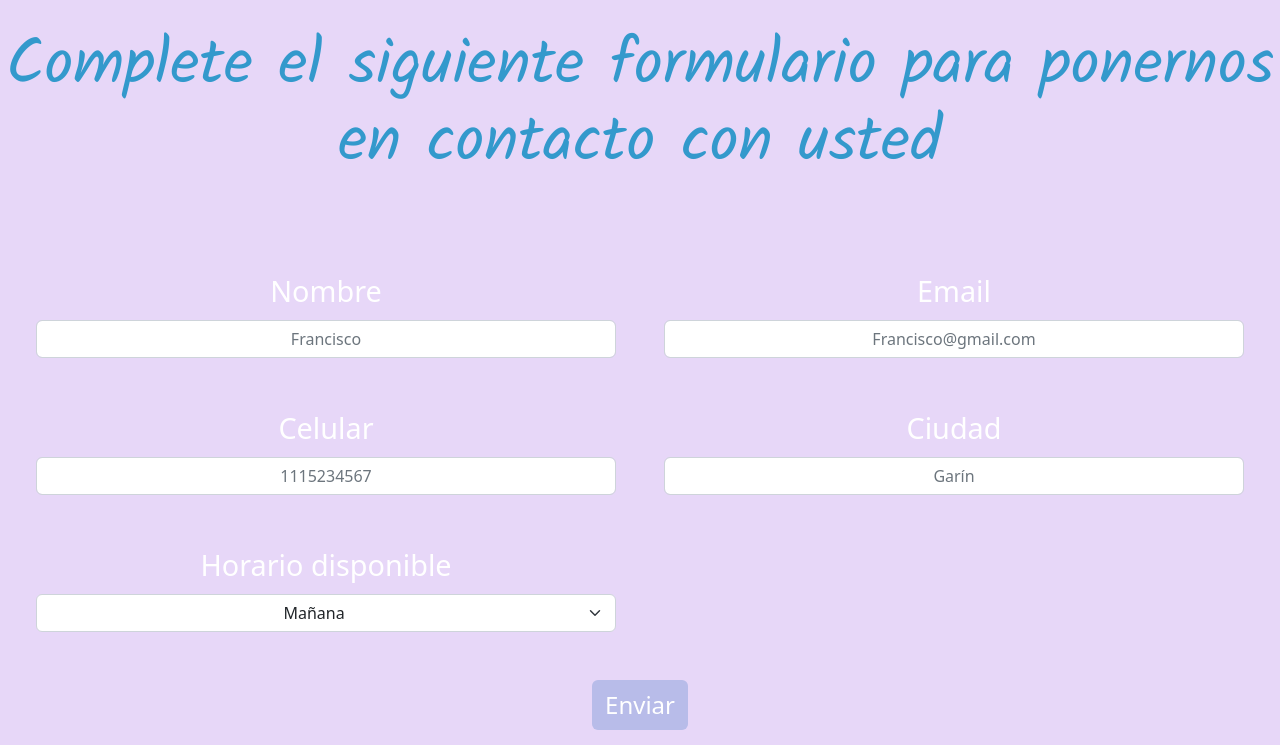
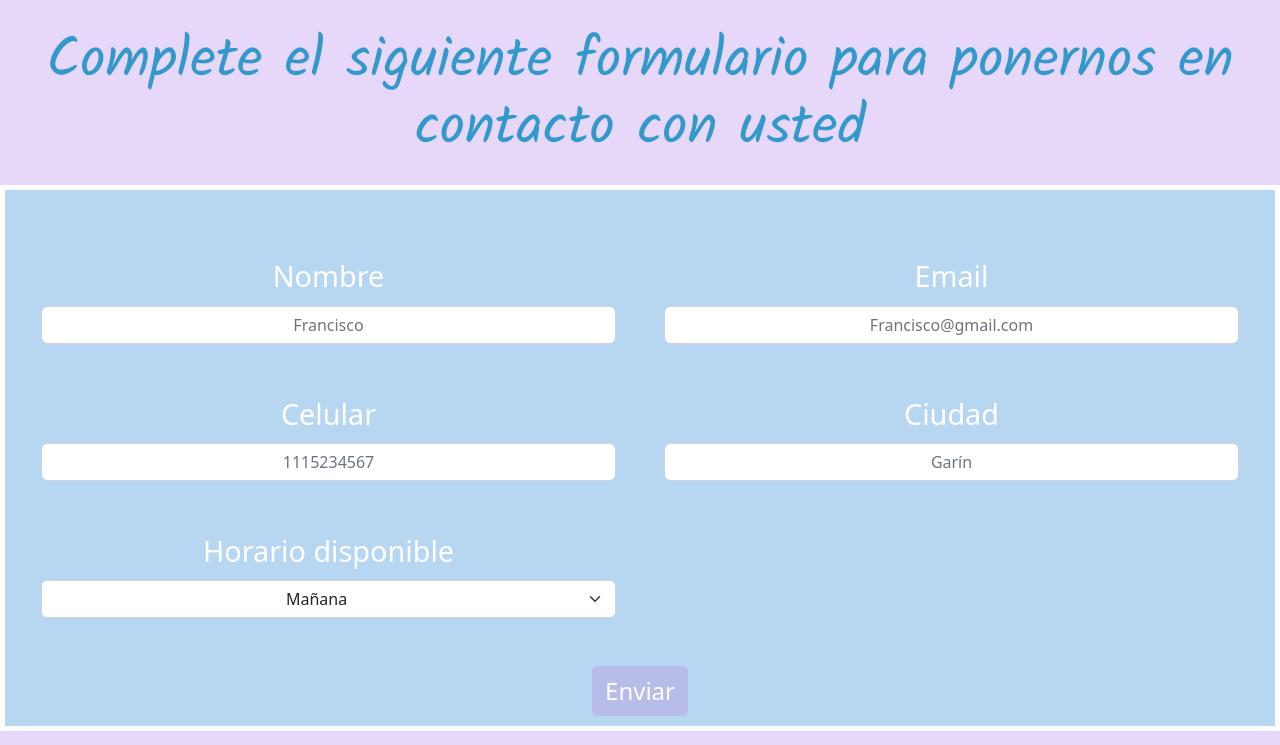
Before and after one commit to Soyfrankyacosta/Curiosas-Creaciones-Acosta, a website: page pages/contacto.html in a window 1280 px wide. Shown: the part 175-920 px from the top of the page. Drawn offline with nearby package versions, Linux system fonts and the light colour scheme; a web font is replaced by a local one.

Commit message:
correcciones, img, nav, texts, colors

```diff
--- a/pages/contacto.html
+++ b/pages/contacto.html
@@ -44,7 +44,7 @@
         <main>
           <!--Inicia form-->
           <h2 class="mt-3 text-center">Complete el siguiente formulario para ponernos en contacto con usted</h2>
-          <div class="container-fluid min-vh-auto">
+          <div class="container-fluid min-vh-auto formContainer">
           <form class="row g-5 m-auto pt-3 text-center">
             <div class="col-lg-6">
               <label for="name" class="form-label textForm">Nombre</label>
--- a/scss/_cards.scss
+++ b/scss/_cards.scss
@@ -28,6 +28,7 @@
         width: 150px;
         margin: 0 auto;
         border-radius: 20px;
+        &:hover{ color: map-get($mapaDecolores, $bgColor );}
     }
     &:hover{
         transform: scale(1.05);
--- a/scss/_commons.scss
+++ b/scss/_commons.scss
@@ -11,7 +11,7 @@ h4{
     font-family: $tittleFont;
     color: $secondaryColor;
     text-align: center;
-    padding: 15px 0px;
+    padding: 15px 10px;
 }
 
 h2{
@@ -20,7 +20,7 @@ h2{
         font-size: 3.3em;
     }
     @include media-up(lg){
-        font-size: 4em;
+        font-size: 3.5em;
     }
 }
 
@@ -43,6 +43,7 @@ h4{
 
 p{
     font-family: $paragraphFont;
+    padding: 0 10px;
     line-height: 1.2em;
     font-size: 1.4em;
     font-weight: 300;
--- a/scss/_form.scss
+++ b/scss/_form.scss
@@ -1,4 +1,10 @@
 /*FORMULARIO*/
+.formContainer{
+    background-color: map-get($mapaDecolores, $primaryColor );
+    border: (5px solid map-get($mapaDecolores , $textColor ));
+    margin-bottom: 30px;
+}
+
 .btnForm{
     background-color: map-get($mapaDecolores , $btnColor);
     color: map-get($mapaDecolores , $textColor );
--- a/scss/_navbar.scss
+++ b/scss/_navbar.scss
@@ -17,6 +17,9 @@
     @include media-up(md){
         img{
             width: 180px;
+            &:hover{
+                filter:drop-shadow(0 0 20px  white);
+            }
         }
         a{
             font-size: 2.5em;
@@ -25,7 +28,7 @@
 
     @include media-up(lg){
         a{
-            font-size: 2.8em;
+            font-size: 2.2em;
         }
     }
 }
```
Also changed, not shown: index.html (+1 -1 lines), assets/css/style.css.
